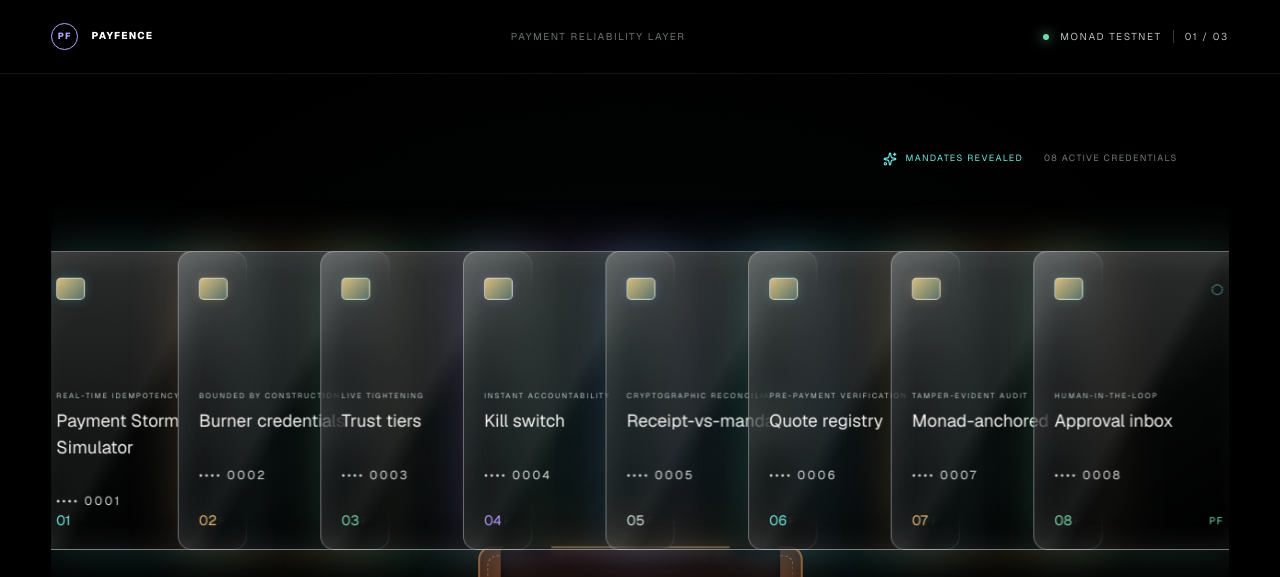
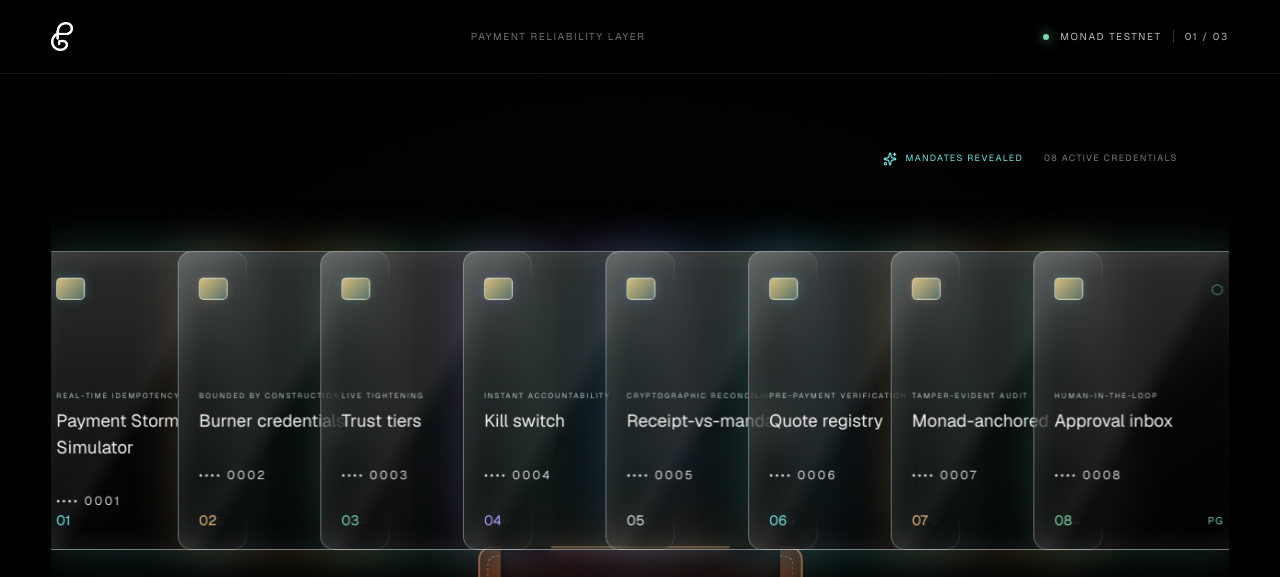
Before and after one commit to Rishabh-updh/PAYGENT, a Next.js app: page / in a window 1280 px wide. Shown: the top 577 px of the page. Built offline with nearby package versions, Linux system fonts and the light colour scheme.

Commit message:
third draft

```diff
--- a/package.json
+++ b/package.json
@@ -1,5 +1,5 @@
 {
-  "name": "payfence",
+  "name": "paygent",
   "version": "0.1.0",
   "private": true,
   "scripts": {
--- a/src/app/globals.css
+++ b/src/app/globals.css
@@ -8,7 +8,7 @@ button { font: inherit; }
 .cinematic-page { background: #000; min-height: 400vh; overflow: clip; }
 .grainless-void { position: fixed; inset: 0; z-index: 0; pointer-events: none; background: radial-gradient(ellipse at 50% 60%, #081112 0%, #020303 37%, #000 74%); }
 .cinema-nav { position: fixed; z-index: 20; inset: 0 0 auto; height: 74px; padding: 0 4vw; display: flex; align-items: center; justify-content: space-between; color: #b8bcbb; font-size: 10px; letter-spacing: .16em; border-bottom: 1px solid rgba(255,255,255,.08); background: linear-gradient(#000, transparent); }
-.cinema-brand { color: #fff; font-weight: 750; letter-spacing: .12em; }.cinema-brand span { display: inline-grid; place-items: center; width: 27px; height: 27px; margin-right: 10px; border: 1px solid #b9a5ff; color: #b9a5ff; border-radius: 50%; font-size: 9px; }
+.cinema-brand { display: flex; align-items: center; gap: 10px; color: #fff; font-weight: 750; letter-spacing: .12em; }.brand-logo { width: 22px; height: 30px; object-fit: contain; }
 .nav-center { color: #6d7271; }.nav-right { display: flex; gap: 11px; align-items: center; }.status-pip { width: 6px; height: 6px; background: var(--emerald); border-radius: 50%; box-shadow: 0 0 12px var(--emerald); }.nav-divider { width: 1px; height: 13px; background: #343736; }
 .sticky-stage { height: 100vh; position: sticky; top: 0; z-index: 1; overflow: hidden; perspective: 1200px; }
 .stage-grid { position: absolute; inset: 0; opacity: .14; pointer-events: none; background-image: linear-gradient(rgba(120,230,220,.12) 1px, transparent 1px), linear-gradient(90deg, rgba(120,230,220,.12) 1px, transparent 1px); background-size: 80px 80px; mask-image: radial-gradient(ellipse at center, black, transparent 70%); }
@@ -49,7 +49,7 @@ h1, h2 { margin: 20px 0 14px; font-weight: 420; line-height: .94; letter-spacing
 .card-shine { position: absolute; inset: 0; background: linear-gradient(120deg, transparent 20%, rgba(255,255,255,.25) 48%, transparent 54%); opacity: .25; }.card-top, .card-bottom { display: flex; justify-content: space-between; align-items: center; }.card-chip { width: 31px; height: 24px; border: 1px solid rgba(255,255,255,.65); border-radius: 5px; background: linear-gradient(135deg, #d6bd7f, #597269); box-shadow: 0 0 12px var(--card-glow); }.card-contact { color: var(--cyan); font-size: 24px; }.card-label { margin-top: 92px; color: #bcc9c8; font-size: 8px; letter-spacing: .22em; }.card-name { margin-top: 8px; font-size: 19px; }.card-number { margin-top: 34px; color: #d6dbd9; font-size: 13px; letter-spacing: .17em; }.card-bottom { position: absolute; bottom: 20px; left: 22px; right: 22px; color: var(--card-color, #d4e7e1); font-size: 15px; }.card-cyan .card-bottom { color: var(--cyan); }.card-gold .card-bottom { color: var(--gold); }.card-emerald .card-bottom { color: var(--emerald); }.card-violet .card-bottom { color: var(--violet); }.card-symbol { font-size: 11px; letter-spacing: .12em; }
 
 /* Leather wallet base styles (shared by back layer) */
-.leather-wallet { width: 315px; height: 235px; border-radius: 13px 13px 22px 22px; background: radial-gradient(ellipse at 48% 25%, #97643c, #5c321b 60%, #32170d); border: 2px solid #8e5630; box-shadow: inset 0 0 26px rgba(0,0,0,.52), 0 23px 45px rgba(0,0,0,.7), 0 0 75px rgba(140,82,42,.18); }.wallet-stitch { position: absolute; inset: 7px; border: 1px dashed rgba(223,161,105,.5); border-radius: 9px 9px 18px 18px; }.wallet-slot { position: absolute; top: -2px; left: 20px; right: 20px; height: 55px; border-radius: 5px 5px 0 0; background: #160b07; box-shadow: inset 0 6px 13px #000; }.slot-glow { position: absolute; left: 18%; right: 18%; top: 0; height: 2px; background: var(--gold); box-shadow: 0 0 16px var(--gold); }.wallet-body { position: absolute; inset: 75px 0 0; display: flex; align-items: center; justify-content: center; gap: 9px; color: rgba(239,190,142,.63); font-size: 12px; letter-spacing: .18em; }.wallet-mark { display: grid; place-items: center; width: 29px; height: 29px; border: 1px solid currentColor; border-radius: 50%; font-size: 9px; }
+.leather-wallet { width: 315px; height: 235px; border-radius: 13px 13px 22px 22px; background: radial-gradient(ellipse at 48% 25%, #97643c, #5c321b 60%, #32170d); border: 2px solid #8e5630; box-shadow: inset 0 0 26px rgba(0,0,0,.52), 0 23px 45px rgba(0,0,0,.7), 0 0 75px rgba(140,82,42,.18); }.wallet-stitch { position: absolute; inset: 7px; border: 1px dashed rgba(223,161,105,.5); border-radius: 9px 9px 18px 18px; }.wallet-slot { position: absolute; top: -2px; left: 20px; right: 20px; height: 55px; border-radius: 5px 5px 0 0; background: #160b07; box-shadow: inset 0 6px 13px #000; }.slot-glow { position: absolute; left: 18%; right: 18%; top: 0; height: 2px; background: var(--gold); box-shadow: 0 0 16px var(--gold); }.wallet-body { position: absolute; inset: 75px 0 0; display: flex; align-items: center; justify-content: center; gap: 9px; color: rgba(239,190,142,.63); font-size: 12px; letter-spacing: .18em; }.wallet-mark { width: 29px; height: 39px; object-fit: contain; opacity: .72; filter: sepia(.35) saturate(.7); }
 .stage-shadow { position: absolute; bottom: 6%; width: 430px; height: 40px; border-radius: 50%; background: rgba(91,44,20,.36); filter: blur(24px); z-index: 1; }
 
 .orbit-label { position: absolute; z-index: 11; right: 8vw; top: 19%; display: flex; align-items: center; gap: 9px; color: var(--cyan); letter-spacing: .15em; font-size: 9px; }.orbit-label span { color: #767c7b; margin-left: 12px; }
--- a/src/app/layout.tsx
+++ b/src/app/layout.tsx
@@ -13,7 +13,7 @@ const geistMono = Geist_Mono({
 });
 
 export const metadata: Metadata = {
-  title: "PayFence | Payment reliability layer",
+  title: "PAYGENT | Payment reliability layer",
   description: "Bounded, idempotent, and verifiable payments for agentic commerce.",
 };
 
--- a/src/app/page.tsx
+++ b/src/app/page.tsx
@@ -2,6 +2,7 @@
 
 import { AnimatePresence, motion, useMotionValue, useMotionValueEvent, useScroll, useSpring, useTransform } from "framer-motion";
 import { ArrowDown, LockKeyhole, ShieldCheck, Sparkles } from "lucide-react";
+import Image from "next/image";
 import { useCallback, useRef, useState } from "react";
 
 const PAYFENCE_FEATURES = [
@@ -186,7 +187,7 @@ function HoloCard({
       <div className="card-number">{card.number}</div>
       <div className="card-bottom">
         <span>{card.amount}</span>
-        <span className="card-symbol">PF</span>
+        <span className="card-symbol">PG</span>
       </div>
     </motion.article>
   );
@@ -210,7 +211,7 @@ export default function Home() {
       <div className="grainless-void" />
       <header className="cinema-nav">
         <div className="cinema-brand">
-          <span>PF</span> PAYFENCE
+          <Image className="brand-logo" src="/paygent-logo.png" alt="" width={22} height={30} priority />
         </div>
         <div className="nav-center">PAYMENT RELIABILITY LAYER</div>
         <div className="nav-right">
@@ -245,8 +246,8 @@ export default function Home() {
                 <div className="slot-glow" />
               </div>
               <div className="wallet-body">
-                <div className="wallet-mark">PF</div>
-                <span>PAYFENCE</span>
+                <Image className="wallet-mark" src="/paygent-logo.png" alt="" width={29} height={39} />
+                <span>PAYGENT</span>
               </div>
             </motion.div>
           </div>
@@ -297,7 +298,7 @@ export default function Home() {
                 ×
               </button>
               <div className="modal-kicker">
-                <span /> PAYFENCE KILLER FEATURE
+                <span /> PAYGENT KILLER FEATURE
               </div>
               <div className="modal-index">0{PAYFENCE_FEATURES.findIndex((item) => item.id === activeCard.id) + 1} / 08</div>
               <h2>{activeCard.title}</h2>
```
Also changed, not shown: public/paygent-logo.png (added), 1 other file (tests, documents, lock files or other folders).
